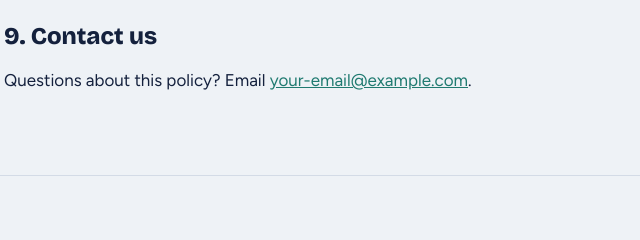
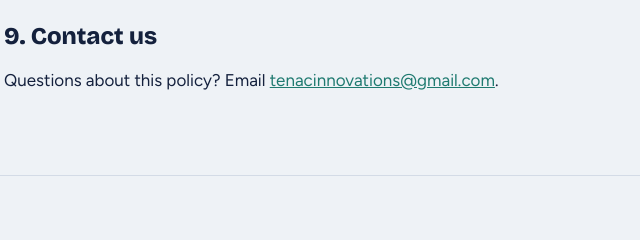
Before and after one commit to Powerpool5/Paws-print-Website, a plain HTML site: page privacy.html in a window 1280 px wide. Shown: the part 1851-2091 px from the top of the page, 288-928 px from the left. Drawn offline with nearby package versions, Linux system fonts and the light colour scheme.

Commit message:
Update contact email in privacy policy

```diff
--- a/privacy.html
+++ b/privacy.html
@@ -121,7 +121,7 @@ footer a{color:var(--muted)}
     <p>If we change this policy, we will update the date at the top of this page. Continued use of the app after a change means you accept the updated policy.</p>
 
     <h2>9. Contact us</h2>
-    <p>Questions about this policy? Email <a href="mailto:your-email@example.com">your-email@example.com</a>.</p>
+    <p>Questions about this policy? Email <a href="mailto:your-email@example.com">tenacinnovations@gmail.com</a>.</p>
   </article>
 </section>
 </main>
```
